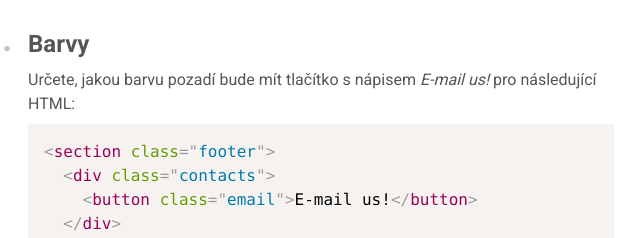
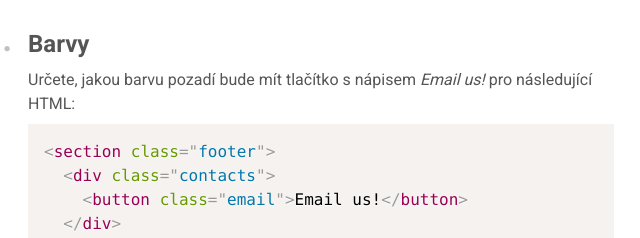
Before and after one commit to podlomar/daweb-test, a plain HTML site: page index.html in a window 1280 px wide. Shown: the part 171-409 px from the top of the page, 306-946 px from the left. Drawn offline with nearby package versions, Linux system fonts and the light colour scheme.

Commit message:
Oprava textu Email us

```diff
--- a/index.html
+++ b/index.html
@@ -44,11 +44,11 @@
           <h3 class="question__title">Barvy</h3>
           <div class="question__text">
             Určete, jakou barvu pozadí bude mít tlačítko s nápisem
-            <em>E-mail us!</em> pro následující HTML:
+            <em>Email us!</em> pro následující HTML:
             <pre><code class="language-html"><!--
           -->&lt;section class="footer"&gt;
 <!--      -->  &lt;div class="contacts"&gt;
-<!--      -->    &lt;button class="email"&gt;E-mail us!&lt;/button&gt;
+<!--      -->    &lt;button class="email"&gt;Email us!&lt;/button&gt;
 <!--      -->  &lt;/div&gt;
 <!--      -->&lt;/section&gt;<!--
           --></code></pre>
```
